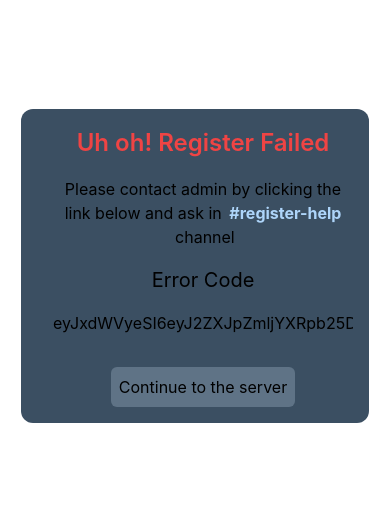
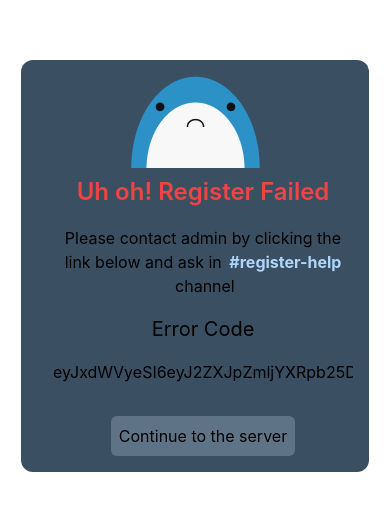
Before and after one commit to jaasonw/discord-email-verify, a Next.js app: page /error in a window 390 px wide. Shown: the part 156-666 px from the top of the page. Built offline with nearby package versions, Linux system fonts and the light colour scheme.

Commit message:
Finished responsive for success + error page

```diff
--- /dev/null
+++ b/Hooks/useResponsive.tsx
@@ -0,0 +1,29 @@
+import React, { useEffect, useState } from "react";
+
+export const useResponsive = () => {
+  const [windowSize, setWindowSize] = useState<any>({
+    width: undefined,
+    height: undefined,
+  });
+  const [isDesktop, setDesktop] = useState(false);
+  useEffect(() => {
+    const handleSize = () => {
+      setWindowSize({
+        width: window.innerWidth,
+        heigth: window.innerHeight,
+      });
+    };
+    window.addEventListener("resize", handleSize);
+    handleSize();
+    return () => window.removeEventListener("resize", handleSize);
+  }, []);
+
+  useEffect(() => {
+    if (windowSize.width >= 768) {
+      setDesktop(true);
+    } else {
+      setDesktop(false);
+    }
+  }, [windowSize]);
+  return [isDesktop, setDesktop];
+};
--- a/components/ResultBanner.tsx
+++ b/components/ResultBanner.tsx
@@ -2,6 +2,7 @@ import Image from "next/image";
 import Link from "next/link";
 import { useRouter } from "next/router";
 import React from "react";
+import { useResponsive } from "../Hooks/useResponsive";
 
 type layoutPtops = {
   children?: React.ReactNode;
@@ -9,8 +10,10 @@ type layoutPtops = {
 
 export const BannerLayout: React.FC<layoutPtops> = (props) => {
   const { children } = props;
+  const [isDesktop] = useResponsive()
+
   return (
-    <section className=" flex bg-[#3b4f62] p-4 rounded-xl justify-center items-center md:p-8">
+    <section className={`flex ${!isDesktop && 'flex-col'} bg-[#3b4f62] p-4 rounded-xl justify-center items-center md:p-8`}>
       {children}
     </section>
   );
```
